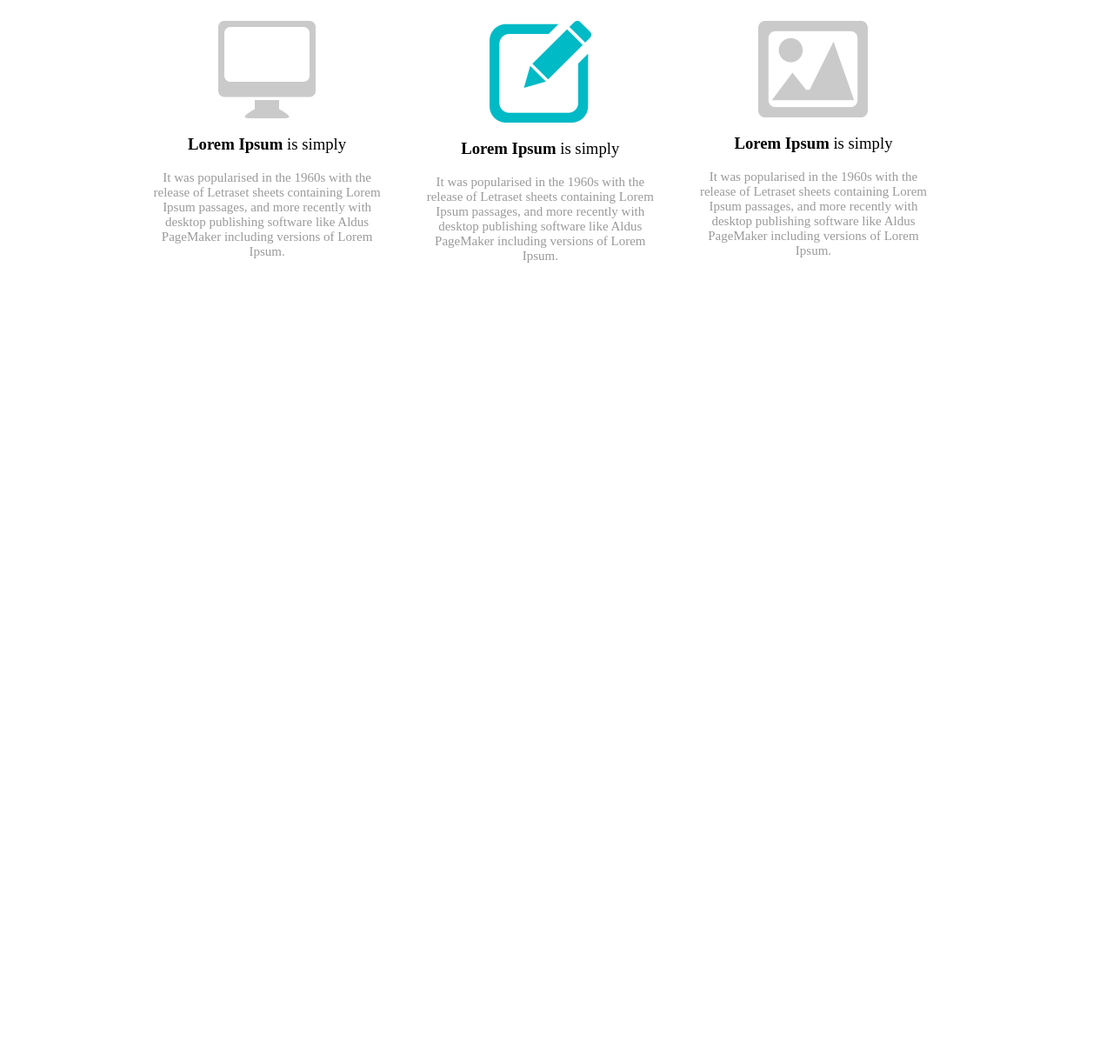
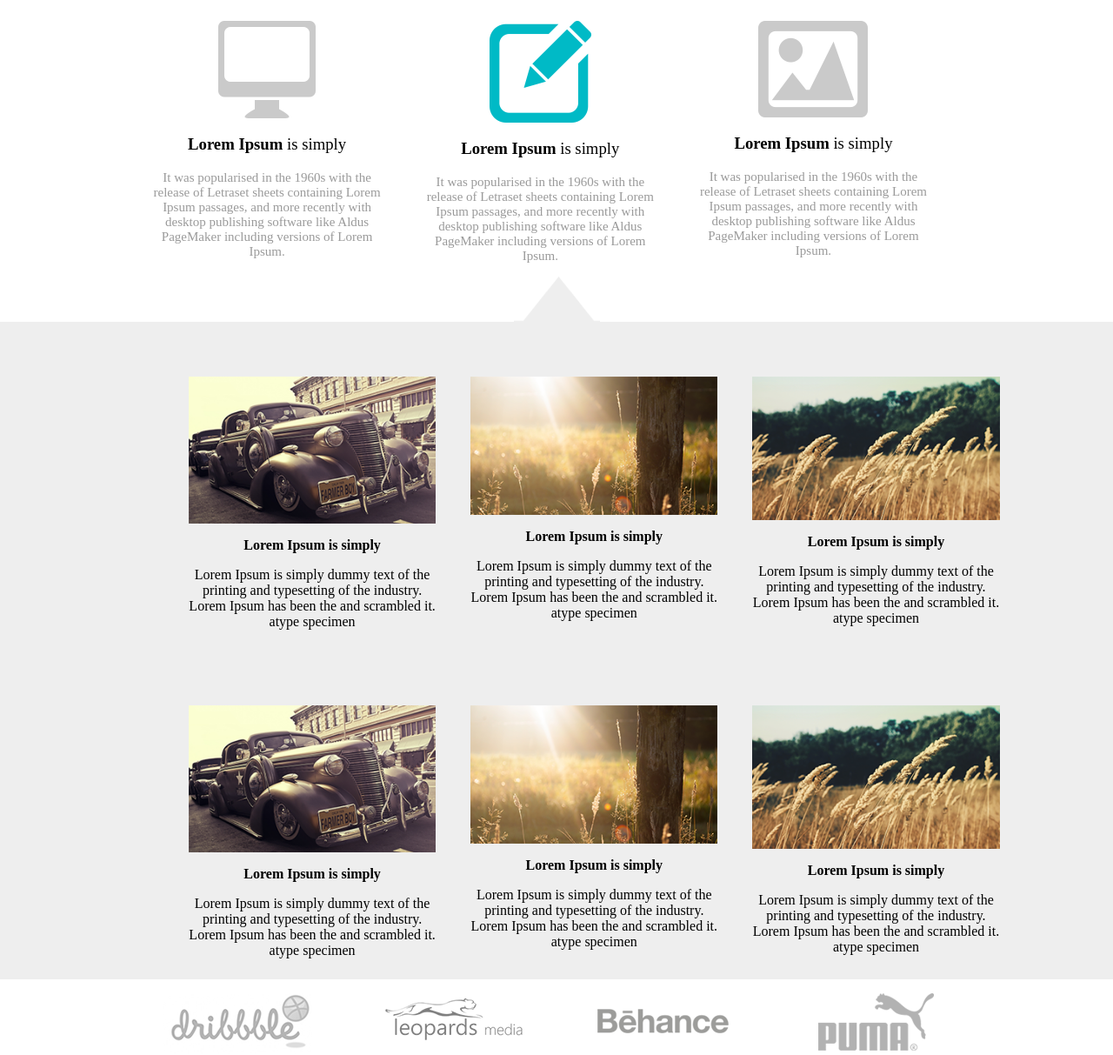
Before and after one commit to guigomes91/webworld, a plain HTML site: page index.html in a window 1280 px wide. Shown: the part 690-1903 px from the top of the page at 87% size. Before the commit the page ends 1008 px from the top, so only its background shows below. Drawn offline with Linux system fonts and the light colour scheme.

Commit message:
Desenvolvimento das imagens cards e rodapé de marcas

```diff
--- a/css/main.css
+++ b/css/main.css
@@ -98,7 +98,6 @@ button.slick-prev {
   top: 35%;
   left: 14%;
 }
-
 button.slick-next {
   font-size: 0px;
   border: none;
@@ -156,11 +155,12 @@ li.slick-active button {
   color: #9a9a9a;
 }
 .col-3 {
+  text-align: center;
+  padding-left: 15px;
+  padding-right: 15px;
   width: 29%;
   float: left;
   position: relative;
-  padding-left: 15px;
-  padding-right: 15px;
 }
 .bloco-texto {
   margin-top: 3em;
@@ -168,3 +168,47 @@ li.slick-active button {
 h3 {
   font-weight: normal !important;
 }
+.bloco-imagem img {
+  margin: 0 auto;
+  width: 100%;
+  height: auto;
+}
+.bloco-imagem {
+  height: 300px;
+
+  padding-top: 15px;
+  padding-bottom: 15px;
+  margin-left: 10px;
+}
+.bloco-imagem b,
+p {
+  text-align: center;
+}
+.bloco-imagens-texto {
+  background-color: #eeeeee;
+}
+.bloco-imagens-texto::before {
+  width: 100%;
+  display: inline-block;
+  content: "";
+  height: 52px;
+  background: white;
+  background-image: url("../img/setinha.png");
+  background-repeat: no-repeat;
+  background-position: center;
+}
+.col-4 {
+  float: left;
+  width: 25%;
+  text-align: center;
+}
+.col-4 img {
+  cursor: pointer;
+  margin: 0 auto;
+  padding-top: 1em;
+  vertical-align: middle;
+}
+.col-4 img:hover {
+  margin-top: 10px !important;
+  position: relative;
+}
--- a/index.html
+++ b/index.html
@@ -81,6 +81,89 @@
         </div>
     </div>
   </div>
+  <div class="col-100 bloco-imagens-texto">
+    <div class="content" style="margin-left: 15%; float: left;">
+        <div class="col-3 bloco-texto bloco-imagem">
+            <img src="./img/imagem1.png">
+            <p><b>Lorem Ipsum is simply</b></p>
+            <p>Lorem Ipsum is simply dummy text of the printing and typesetting of the
+                industry. Lorem
+                Ipsum has been
+                the and scrambled it.
+                atype specimen
+            </p>
+        </div>
+        <div class="col-3 bloco-texto bloco-imagem">
+            <img src="./img/imagem2.png">
+            <p><b>Lorem Ipsum is simply</b></p>
+            <p>Lorem Ipsum is simply dummy text of the printing and typesetting of the
+                industry. Lorem
+                Ipsum has been
+                the and scrambled it.
+                atype specimen
+            </p>
+        </div>
+        <div class="col-3 bloco-texto bloco-imagem">
+            <img src="./img/imagem3.png">
+            <p><b>Lorem Ipsum is simply</b></p>
+            <p>Lorem Ipsum is simply dummy text of the printing and typesetting of the
+                industry. Lorem
+                Ipsum has been
+                the and scrambled it.
+                atype specimen
+            </p>
+        </div>
+    </div>
+    <div class="content" style="margin-left: 15%; float: left;">
+        <div class="col-3 bloco-texto bloco-imagem">
+            <img src="./img/imagem1.png">
+            <p><b>Lorem Ipsum is simply</b></p>
+            <p>Lorem Ipsum is simply dummy text of the printing and typesetting of the
+                industry. Lorem
+                Ipsum has been
+                the and scrambled it.
+                atype specimen
+            </p>
+        </div>
+        <div class="col-3 bloco-texto bloco-imagem">
+            <img src="./img/imagem2.png">
+            <p><b>Lorem Ipsum is simply</b></p>
+            <p>Lorem Ipsum is simply dummy text of the printing and typesetting of the
+                industry. Lorem
+                Ipsum has been
+                the and scrambled it.
+                atype specimen
+            </p>
+        </div>
+        <div class="col-3 bloco-texto bloco-imagem">
+            <img src="./img/imagem3.png">
+            <p><b>Lorem Ipsum is simply</b></p>
+            <p>Lorem Ipsum is simply dummy text of the printing and typesetting of the
+                industry. Lorem
+                Ipsum has been
+                the and scrambled it.
+                atype specimen
+            </p>
+        </div>
+    </div>
+  </div>
+  <div class="col-100 bloco-logos">
+    <div class="content">
+      <div class="col-4">
+        <img alt="Dribbble" title="Dribbble" src="img/logo1.png"/>
+      </div>
+      <div class="col-4">
+        <img alt="Leopards" title="Leopards" src="img/logo2.png"/>
+      </div>
+      <div class="col-4">
+        <br/>
+        <img alt="Behance" title="Behance" src="img/logo3.png"/>
+      </div>
+      <div class="col-4">
+        <img alt="Puma" title="Puma" src="img/logo4.png"/>
+      </div>
+    </div>
+  </div>
   <script type="text/javascript" src="./js/jquery.js"></script>
   <script type="text/javascript" src="./js/jquery-migrate.js"></script>
   <script type="text/javascript" src="./js/slick-min.js"></script>
```
